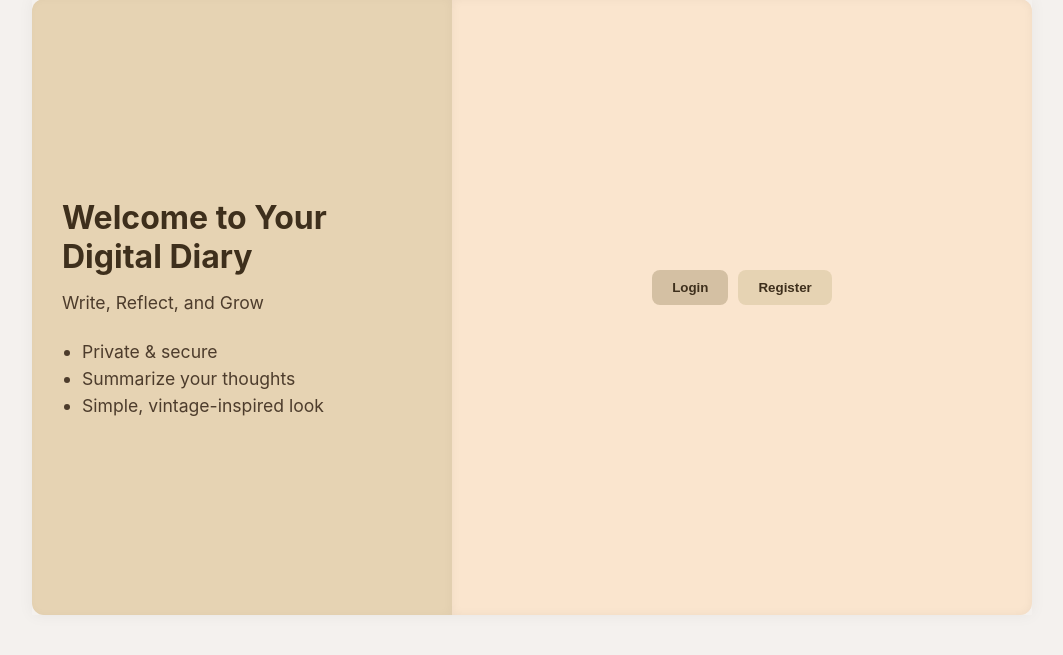
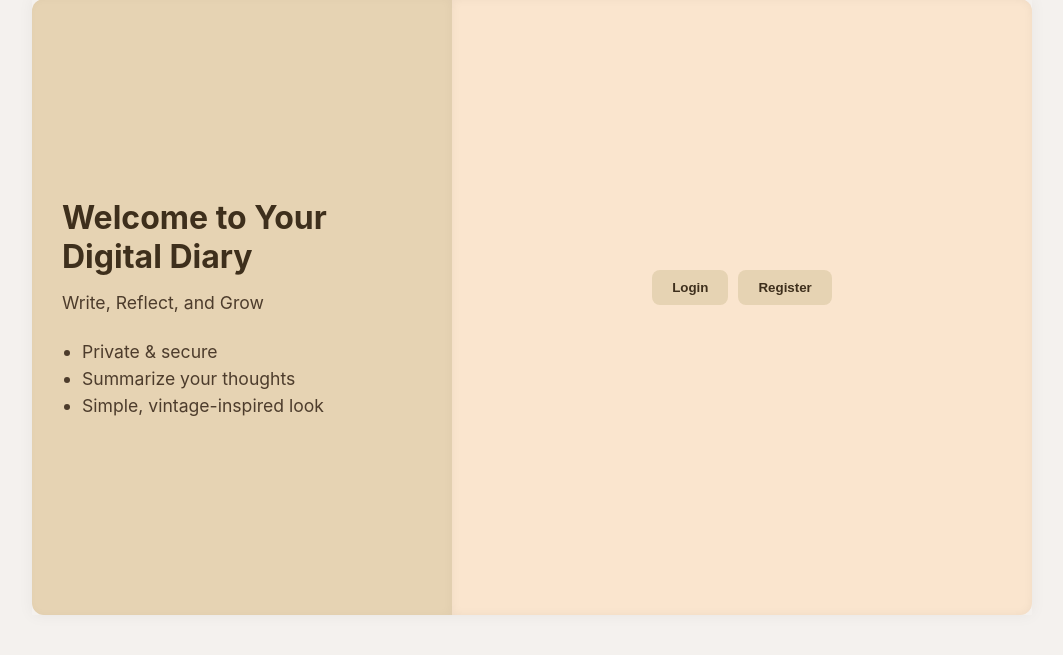
Before and after one commit to Krishna-Thombare/My-Digital-Diary, a Flask app: page /login in a window 1280 px wide. Shown: the part 101-756 px from the top of the page, without its empty margins (108-1171 px from the left). Run offline with Flask 3, Linux system fonts and the light colour scheme.

Commit message:
Removed class for login.

```diff
--- a/app/blueprints/home/templates/home/home.html
+++ b/app/blueprints/home/templates/home/home.html
@@ -5,6 +5,7 @@
   <title>My Digital Diary</title>
   <link rel="stylesheet" href="{{ url_for('static', filename='css/home.css') }}">
   <link rel="stylesheet" href="{{ url_for('static', filename='css/navbar.css') }}">
+  <link href="https://fonts.googleapis.com/css2?family=Cormorant+Garamond:wght@400;600&family=Dancing+Script:wght@700&display=swap" rel="stylesheet">
 </head>
 <body>
 
@@ -25,7 +26,7 @@
     <!-- Right: Auth Boxes -->
     <div class="auth-boxes">
       <div class="form-toggle" id="form-toggle">
-        <button id="show-login" class="active">Login</button>
+        <button id="show-login">Login</button>
         <button id="show-register">Register</button>
       </div>
 
```
